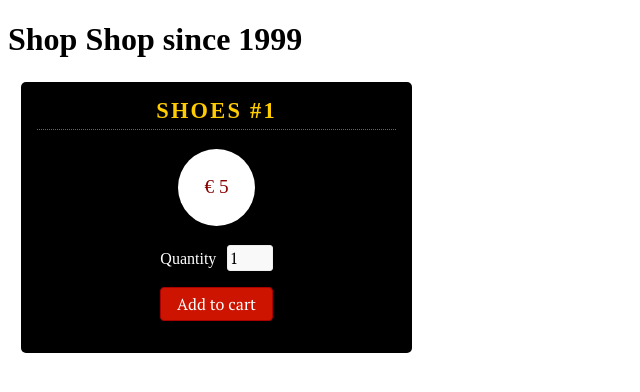
After one commit to SuperTedCode/CoursePortfolio, a PHP site: page /shop/index.html in a window 1280 px wide. The commit adds this page. Shown: the top 392 px of the page, without its empty margins (0-640 px from the left). Run offline with PHP 8.4, Linux system fonts and the light colour scheme; some libraries are stand-ins or nearby versions.

Commit message:
Linkedin added to nav-webPro1 added 3 thumbnails shoppper,finefoods,labs with caption desc-shop files added-style updated-header/footer added div wrapper

```diff
--- a/includes/footer.html
+++ b/includes/footer.html
@@ -1,6 +1,6 @@
-<footer class="container-fluid text-center">
-  <p> &copy; Copyright 2017 All rights reserved </p>
-</footer>
+<footer class="container-fluid text-center">&copy; Copyright 2017 All rights reserved</footer>
+</div>
+
 
 </body>
 </html>
--- /dev/null
+++ b/shop/css/style.css
@@ -0,0 +1,264 @@
+@import url(http://fonts.googleapis.com/css?family=PT+Serif:400,700,400italic);
+
+#products ul {
+	margin: 1.5em 0;
+	padding: 0;
+	list-style: none;
+	overflow: hidden;
+}
+
+#products li {
+	float: left;
+	width: 31%;
+	margin: 0 1%;
+	display: block;
+}
+
+.product-image {
+	margin: 0 auto 1em auto;
+	background: #000;
+	width: 150px;
+	height: 150px;
+	overflow: hidden;
+	border-radius: 50%;
+
+}
+
+.product-description {
+	padding: 1em;
+	background: #000;
+	color: #fff;
+	border-radius: 5px;
+}
+
+.product-name {
+	text-align: center;
+	color: #fc0;
+	margin: 0;
+	font-size: 1.4em;
+	padding-bottom: 0.2em;
+	border-bottom: 1px dotted #666;
+	text-transform: uppercase;
+	letter-spacing: 0.1em;
+}
+
+.product-price {
+	width: 4em;
+	height: 4em;
+	font-size: 1.2em;
+	text-align: center;
+	margin: 1em auto;
+	background: #fff;
+	color: #800;
+	line-height: 4;
+	border-radius: 50%;
+}
+
+form.add-to-cart div,
+form.add-to-cart p {
+	text-align: center;
+}
+
+form input.qty {
+	width: 40px;
+	border: 1px solid #eee;
+	font: 1em 'PT Serif', serif;
+	background: #f9f9f9;
+	color: #000;
+	border-radius: 3px;
+	margin-left: 0.4em;
+}
+
+.btn, a.btn {
+	display: inline-block;
+	background: #cc1400;
+	color: #fff;
+	font: 1em 'PT Serif', serif;
+	padding: 0.3em 1em;
+	text-align: center;
+	border-radius: 4px;
+	border: 1px solid #a00;
+}
+
+
+#site-info {
+	height: 3em;
+	width: 100%;
+	line-height: 3;
+	text-align: center;
+	background: #cc8500;
+	position: absolute;
+	color: #fff;
+	left: 0px;
+	bottom: 0px;
+}
+
+body#checkout-page #site-info {
+	position: static;
+}
+
+#shopping-cart {
+	margin: 1.5em 0;
+}
+
+.shopping-cart {
+	border: 1px solid #ddd;
+	border-collapse: collapse;
+	border-spacing: 0;
+	width: 100%;
+	table-layout: fixed;
+}
+
+.shopping-cart th {
+	font-size: 1.3em;
+	padding: 0.3em;
+	width: 33.3%;
+	border: 1px solid #ddd;
+	text-transform: uppercase;
+}
+
+.shopping-cart td {
+	padding: 0.3em;
+	width: 33.3%;
+	border: 1px solid #ddd;
+}
+
+.shopping-cart tr:nth-child(even) {
+	background: #fafafa;
+}
+
+#shopping-cart-actions {
+	margin: 1.5em 0;
+	padding: 0;
+	list-style: none;
+	text-align: center;
+}
+
+#shopping-cart-actions li {
+	display: inline-block;
+	margin-right: 1em;
+}
+
+#pricing {
+	padding: 0.5em;
+	margin: 1em 0;
+	background: #fafafa;
+}
+
+#sub-total, #shipping {
+	margin: 1.5em 0;
+	text-align: right;
+}
+
+#sub-total span,
+#shipping span {
+	margin-left: 1em;
+}
+
+#content > h1,
+#checkout-order-form h2 {
+	font-size: 2em;
+	text-align: center;
+}
+
+#pricing #sub-total,
+#pricing #shipping {
+	margin: 1em 0;
+}
+
+#checkout-order-form {
+	margin: 1.5em 0;
+}
+
+#checkout-order-form fieldset {
+	border: 1px solid #ddd;
+	border-radius: 6px;
+	padding: 1em;
+	margin-bottom: 1.3em;
+}
+
+#checkout-order-form legend {
+	padding: 0.3em;
+	background: #fafafa;
+	font-weight: bold;
+}
+
+#checkout-order-form div {
+	margin-bottom: 1em;
+}
+
+#checkout-order-form label {
+	display: block;
+	font-weight: bold;
+	margin-bottom: 0.3em;
+	text-align: left;
+}
+
+#checkout-order-form input[type="text"] {
+	width: 200px;
+	display: block;
+	background: #fff;
+	border: 1px solid #ddd;
+	border-radius: 4px;
+	padding: 0.3em;
+}
+
+#checkout-order-form select {
+	width: 200px;
+	display: block;
+}
+
+.message {
+	display: block;
+	margin: 0.5em 0;
+	color: red;
+}
+
+#user-details {
+	margin: 1.5em 0;
+}
+
+#user-details > h2 {
+	text-align: center;
+	font-size: 2em;
+}
+
+#user-details-content {
+	margin: 1.5em 0;
+	padding: 1em;
+	border: 1px solid #ddd;
+	border-radius: 6px;
+	overflow: hidden;
+}
+
+#user-details-content .detail {
+	float: left;
+	width: 46%;
+}
+
+#user-details-content .detail.right {
+	float: right;
+}
+
+#user-details-content .detail > h2 {
+	text-align: center;
+	font-size: 1.6em;
+	margin-bottom: 0.5em;
+}
+
+#user-details-content ul {
+	margin: 0 0 1em 0;
+	padding: 0;
+	list-style: none;
+}
+
+#user-details-content li {
+	display: block;
+	margin-bottom: 0.5em;
+	padding-bottom: 0.3em;
+	border-bottom: 1px solid #ddd;
+}
+
+#paypal-form {
+	margin: 1.5em 0;
+}
--- /dev/null
+++ b/shop/index.html
@@ -0,0 +1,39 @@
+<!DOCTYPE html>
+<html>
+<head>
+<title>Shop</title>
+<meta charset="utf-8" />
+<link rel="stylesheet" href="css/style.css" media="screen" type="text/css" />
+<script type="text/javascript" src="http://ajax.googleapis.com/ajax/libs/jquery/2.0.3/jquery.min.js"></script>
+<script type="text/javascript" src="js/jquery.shop.js"></script>
+</head>
+
+<body>
+
+	<div id="site">
+		<header id="masthead">
+			<h1>Shop <span class="tagline">Shop since 1999</h1>
+		</header>
+		<div id="content">
+			<div id="products">
+				<ul>
+					<li>
+						<div class="product-description" data-name="Shoes #1" data-price="5">
+							<h3 class="product-name">Shoes #1</h3>
+							<p class="product-price">&euro; 5</p>
+							<form class="add-to-cart" action="cart.html" method="post">
+								<div>
+									<label for="qty-1">Quantity</label>
+									<input type="text" name="qty-1" id="qty-1" class="qty" value="1" />
+								</div>
+								<p><input type="submit" value="Add to cart" class="btn" /></p>
+							</form>
+						</div>
+					</li>
+				</ul>
+			</div>
+		</div>
+	</div>
+
+</body>
+</html>
```
Also changed, not shown: includes/header.html (+3 -5 lines), shop/cart.html (added, +51 -0 lines), style.css (+0 -7 lines), webPro1.php (+33 -1 lines), shop/js/jquery.shop.js (added).
